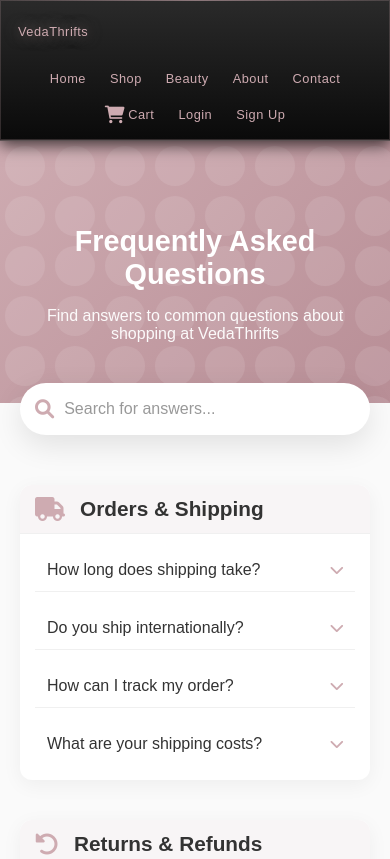
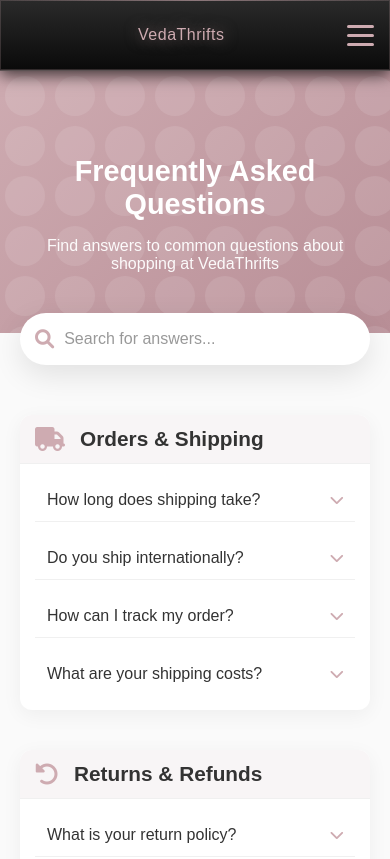
Before and after one commit to ElaVedena/thriftstore-frontend, a React (Create React App) app: page /faq in a window 390 px wide. Shown: the top 859 px of the page. Built offline with nearby package versions, Linux system fonts and the light colour scheme; no server answers.

Commit message:
Make navbar mobile responsive with hamburger menu

```diff
--- a/src/components/common/navbar.jsx
+++ b/src/components/common/navbar.jsx
@@ -9,11 +9,13 @@ export default function Navbar() {
   const { totalItems } = useCart();
   const { user, isAuthenticated, logout } = useAuth();
   const [showUserMenu, setShowUserMenu] = useState(false);
+  const [isMenuOpen, setIsMenuOpen] = useState(false);
   const location = useLocation();
 
-  // Close dropdown when route changes
+  // Close dropdown and menu when route changes
   useEffect(() => {
     setShowUserMenu(false);
+    setIsMenuOpen(false);
   }, [location.pathname]);
 
   // Close dropdown when clicking outside
@@ -29,6 +31,11 @@ export default function Navbar() {
       document.removeEventListener('mousedown', handleClickOutside);
     };
   }, [showUserMenu]);
+
+  // Close mobile menu when clicking a link
+  const handleLinkClick = () => {
+    setIsMenuOpen(false);
+  };
 
   useEffect(() => {
     const setNavbarHeight = () => {
@@ -49,18 +56,36 @@ export default function Navbar() {
   const handleLogout = () => {
     logout();
     setShowUserMenu(false);
+    setIsMenuOpen(false);
+  };
+
+  const toggleMenu = () => {
+    setIsMenuOpen(!isMenuOpen);
   };
 
   return (
     <nav className="navbar" ref={navbarRef}>
-      <Link to="/" className="site-title">VedaThrifts</Link>
-      <ul>
-        <CustomLink to="/">Home</CustomLink>
-        <CustomLink to="/shop">Shop</CustomLink>
-        <CustomLink to="/beauty">Beauty</CustomLink>
-        <CustomLink to="/about">About</CustomLink>
-        <CustomLink to="/contact">Contact</CustomLink>
-        <CustomLink to="/cart" className="cart-link-wrapper">
+      <Link to="/" className="site-title" onClick={handleLinkClick}>VedaThrifts</Link>
+
+      {/* Hamburger Button */}
+      <button
+        className={`hamburger ${isMenuOpen ? 'active' : ''}`}
+        onClick={toggleMenu}
+        aria-label="Toggle menu"
+      >
+        <span></span>
+        <span></span>
+        <span></span>
+      </button>
+
+      {/* Navigation Links */}
+      <ul className={isMenuOpen ? 'active' : ''}>
+        <CustomLink to="/" onClick={handleLinkClick}>Home</CustomLink>
+        <CustomLink to="/shop" onClick={handleLinkClick}>Shop</CustomLink>
+        <CustomLink to="/beauty" onClick={handleLinkClick}>Beauty</CustomLink>
+        <CustomLink to="/about" onClick={handleLinkClick}>About</CustomLink>
+        <CustomLink to="/contact" onClick={handleLinkClick}>Contact</CustomLink>
+        <CustomLink to="/cart" className="cart-link-wrapper" onClick={handleLinkClick}>
           <span className="cart-icon">
             <i className="fas fa-shopping-cart"></i>
             {totalItems > 0 && (
@@ -85,15 +110,15 @@ export default function Navbar() {
 
             {showUserMenu && (
               <div className="user-dropdown">
-                <Link to="/profile" className="dropdown-item" onClick={() => setShowUserMenu(false)}>
+                <Link to="/profile" className="dropdown-item" onClick={() => { setShowUserMenu(false); handleLinkClick(); }}>
                   <i className="fas fa-user"></i>
                   My Profile
                 </Link>
-                <Link to="/orders" className="dropdown-item" onClick={() => setShowUserMenu(false)}>
+                <Link to="/orders" className="dropdown-item" onClick={() => { setShowUserMenu(false); handleLinkClick(); }}>
                   <i className="fas fa-shopping-bag"></i>
                   My Orders
                 </Link>
-                <Link to="/wishlist" className="dropdown-item" onClick={() => setShowUserMenu(false)}>
+                <Link to="/wishlist" className="dropdown-item" onClick={() => { setShowUserMenu(false); handleLinkClick(); }}>
                   <i className="fas fa-heart"></i>
                   Wishlist
                 </Link>
@@ -107,8 +132,8 @@ export default function Navbar() {
           </li>
         ) : (
           <>
-            <CustomLink to="/login">Login</CustomLink>
-            <CustomLink to="/register">Sign Up</CustomLink>
+            <CustomLink to="/login" onClick={handleLinkClick}>Login</CustomLink>
+            <CustomLink to="/register" onClick={handleLinkClick}>Sign Up</CustomLink>
           </>
         )}
       </ul>
@@ -116,13 +141,13 @@ export default function Navbar() {
   );
 }
 
-function CustomLink({ to, children, ...props }) {
+function CustomLink({ to, children, onClick, ...props }) {
   const resolvedPath = useResolvedPath(to);
   const isActive = useMatch({ path: resolvedPath.pathname, end: true });
 
   return (
     <li className={isActive ? "active" : ""}>
-      <Link to={to} {...props}>
+      <Link to={to} onClick={onClick} {...props}>
         {children}
       </Link>
     </li>
--- a/src/components/css/nav.css
+++ b/src/components/css/nav.css
@@ -19,32 +19,24 @@ body {
     min-height: calc(100vh - var(--navbar-height));
 }
 
+/* ===== NAVBAR BASE STYLES ===== */
 .navbar {
     position: fixed;
     top: 0;
     left: 0;
     right: 0;
     z-index: 1000;
-
-
     background: linear-gradient(180deg, #2a2a2a 0%, #1a1a1a 50%, #0a0a0a 100%);
     color: white;
     display: flex;
     justify-content: space-between;
-    align-items: stretch;
-    gap: 2rem;
+    align-items: center;
     padding: 0 1rem;
-
-    box-shadow:
-        0 4px 15px rgba(0, 0, 0, 0.7),
-        0 0 0 1px rgba(206, 171, 177, 0.2) inset;
+    box-shadow: 0 4px 15px rgba(0, 0, 0, 0.7), 0 0 0 1px rgba(206, 171, 177, 0.2) inset;
     border-bottom: 1px solid rgba(206, 171, 177, 0.3);
 }
 
-.navbar {
-    background: linear-gradient(180deg, #2a2a2a 0%, #1a1a1a 50%, #0a0a0a 100%);
-}
-
+/* ===== SITE TITLE ===== */
 .site-title {
     font-size: 2rem;
     font-weight: bold;
@@ -55,6 +47,7 @@ body {
     text-decoration: none;
     display: flex;
     align-items: center;
+    white-space: nowrap;
 }
 
 .site-title:hover {
@@ -62,6 +55,7 @@ body {
     transform: scale(1.02);
 }
 
+/* ===== DESKTOP NAVIGATION ===== */
 .navbar ul {
     list-style-type: none;
     margin: 0;
@@ -91,6 +85,7 @@ body {
     align-items: center;
 }
 
+/* Active and Hover States */
 .navbar li.active a {
     background: linear-gradient(145deg, #2a2a2a 0%, #1a1a1a 100%);
     color: #ffd7db;
@@ -122,6 +117,172 @@ body {
     width: 80%;
 }
 
+/* ===== HAMBURGER MENU BUTTON (Mobile) ===== */
+.hamburger {
+    display: none;
+    flex-direction: column;
+    justify-content: space-between;
+    width: 30px;
+    height: 21px;
+    cursor: pointer;
+    background: transparent;
+    border: none;
+    padding: 0;
+    z-index: 1001;
+}
+
+.hamburger span {
+    width: 100%;
+    height: 3px;
+    background-color: #CEABB1;
+    border-radius: 3px;
+    transition: all 0.3s ease;
+}
+
+.hamburger.active span:nth-child(1) {
+    transform: translateY(9px) rotate(45deg);
+}
+
+.hamburger.active span:nth-child(2) {
+    opacity: 0;
+}
+
+.hamburger.active span:nth-child(3) {
+    transform: translateY(-9px) rotate(-45deg);
+}
+
+/* ===== MOBILE RESPONSIVE STYLES ===== */
+@media (max-width: 768px) {
+    .navbar {
+        padding: 0.75rem 1rem;
+    }
+
+    .site-title {
+        font-size: 1.5rem;
+    }
+
+    /* Show hamburger button */
+    .hamburger {
+        display: flex;
+    }
+
+    /* Hide desktop navigation initially */
+    .navbar ul {
+        position: fixed;
+        top: var(--navbar-height);
+        left: -100%;
+        width: 100%;
+        height: calc(100vh - var(--navbar-height));
+        background: linear-gradient(180deg, #2a2a2a 0%, #1a1a1a 100%);
+        flex-direction: column;
+        justify-content: flex-start;
+        gap: 0;
+        transition: left 0.3s ease;
+        overflow-y: auto;
+        padding: 1rem 0;
+        z-index: 999;
+    }
+
+    /* Show menu when active */
+    .navbar ul.active {
+        left: 0;
+    }
+
+    .navbar li {
+        width: 100%;
+        height: auto;
+    }
+
+    .navbar a {
+        width: 100%;
+        padding: 1rem 1.5rem;
+        justify-content: center;
+        font-size: 1.1rem;
+    }
+
+    .navbar li.active a,
+    .navbar li:hover a {
+        background: linear-gradient(145deg, #3a3a3a 0%, #2a2a2a 100%);
+    }
+
+    /* Cart link styling on mobile */
+    .cart-link-wrapper {
+        gap: 0.5rem;
+    }
+
+    /* User menu on mobile */
+    .user-menu-container {
+        width: 100%;
+        flex-direction: column;
+    }
+
+    .user-menu-btn {
+        width: 100%;
+        justify-content: center;
+        padding: 1rem 1.5rem;
+        border-radius: 0;
+    }
+
+    .user-name {
+        display: inline-block;
+        max-width: none;
+    }
+
+    .user-dropdown {
+        position: static;
+        width: 100%;
+        box-shadow: none;
+        background: rgba(0, 0, 0, 0.3);
+        margin-top: 0;
+        border-radius: 0;
+        animation: none;
+    }
+
+    .dropdown-item {
+        padding: 0.8rem 2rem;
+        justify-content: center;
+    }
+
+    /* Login/Register buttons on mobile */
+    .navbar li:last-child a,
+    .navbar li:nth-last-child(2) a {
+        border-bottom: none;
+    }
+}
+
+/* ===== SMALL MOBILE (up to 480px) ===== */
+@media (max-width: 480px) {
+    .site-title {
+        font-size: 1.2rem;
+    }
+
+    .navbar a {
+        font-size: 1rem;
+        padding: 0.875rem 1rem;
+    }
+
+    .cart-badge {
+        min-width: 16px;
+        height: 16px;
+        font-size: 0.6rem;
+        top: -6px;
+        right: -6px;
+    }
+}
+
+/* ===== ANIMATIONS ===== */
+@keyframes shine {
+    0% {
+        left: -100%;
+    }
+    20% {
+        left: 100%;
+    }
+    100% {
+        left: 100%;
+    }
+}
+
 .navbar::before {
     content: '';
     position: absolute;
@@ -134,18 +295,6 @@ body {
     pointer-events: none;
 }
 
-@keyframes shine {
-    0% {
-        left: -100%;
-    }
-    20% {
-        left: 100%;
-    }
-    100% {
-        left: 100%;
-    }
-}
-
 .navbar::after {
     content: '';
     position: absolute;
@@ -156,42 +305,7 @@ body {
     background: linear-gradient(90deg, transparent, rgba(206, 171, 177, 0.5), transparent);
 }
 
-@media (max-width: 768px) {
-    .navbar {
-        flex-direction: column;
-        padding: 0.5rem;
-        gap: 0.5rem;
-    }
-
-    .navbar ul {
-        flex-wrap: wrap;
-        justify-content: center;
-        gap: 0.5rem;
-        width: 100%;
-    }
-
-    .site-title {
-        font-size: 1.5rem;
-        margin: 0.5rem 0;
-    }
-
-    .navbar a {
-        padding: 10px 12px;
-        font-size: 0.9rem;
-    }
-}
-
-@media (max-width: 480px) {
-    .navbar ul {
-        gap: 0.25rem;
-    }
-
-    .navbar a {
-        padding: 8px 10px;
-        font-size: 0.8rem;
-    }
-}
-
+/* ===== CART BADGE ===== */
 .cart-link-wrapper {
     display: flex;
     align-items: center;
@@ -256,20 +370,7 @@ body {
     color: #1a1a1a;
 }
 
-@media (max-width: 768px) {
-    .cart-link-wrapper {
-        gap: 0.2rem;
-    }
-
-    .cart-badge {
-        min-width: 16px;
-        height: 16px;
-        font-size: 0.6rem;
-        top: -6px;
-        right: -6px;
-    }
-}
-
+/* ===== USER MENU ===== */
 .user-menu-container {
     position: relative;
     display: flex;
@@ -378,33 +479,3 @@ body {
     background: linear-gradient(145deg, #2a2a2a 0%, #1a1a1a 100%);
     color: #ffd7db;
 }
-
-@media (max-width: 768px) {
-  .user-menu-btn {
-    padding: 0.5rem;
-  }
-
-  .user-name {
-    display: none;
-  }
-
-  .user-dropdown {
-    position: fixed;
-    top: auto;
-    bottom: 0;
-    left: 0;
-    right: 0;
-    width: 100%;
-    border-radius: 8px 8px 0 0;
-    animation: slideUp 0.3s ease;
-  }
-
-  @keyframes slideUp {
-    from {
-      transform: translateY(100%);
-    }
-    to {
-      transform: translateY(0);
-    }
-  }
-}
```
Lines whose indentation alone changed are shown as unchanged.
